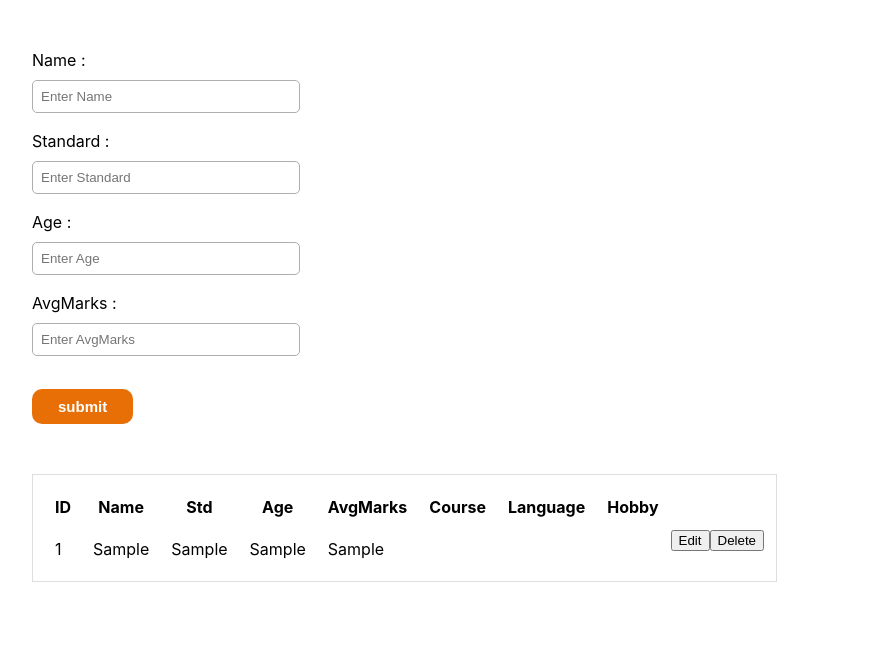
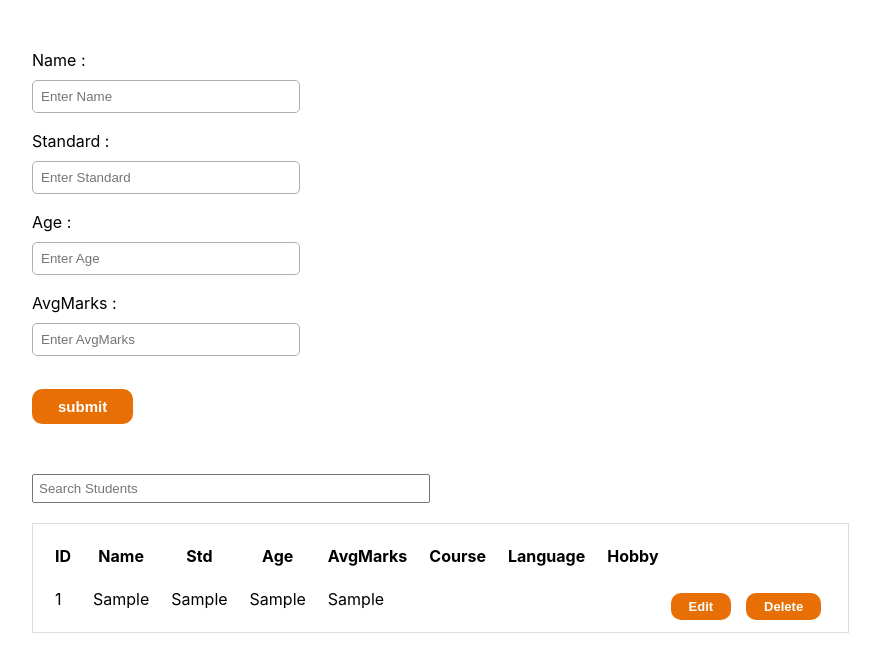
Before and after one commit to Himja-jnext/ReactDemo, a React (Create React App) app in the folder my-app/: page / in a window 1280 px wide. Both pictures are taken after typing "Sample", "Sample", "Sample", "Sample" into the empty fields and a click on the button "submit". Shown: the top 672 px of the page, without its empty margins (168-1048 px from the left). Built offline with nearby package versions, Linux system fonts and the light colour scheme.

Commit message:
update data in table

```diff
--- a/my-app/src/App.css
+++ b/my-app/src/App.css
@@ -36,3 +36,12 @@ td{
     font-weight: 600;
     cursor: pointer;
 }
+.edit-btn{
+    padding: 6px 18px;
+    font-size: 13px;
+}
+.searchfiled{
+    margin: 20px 0 0 200px;
+    padding: 5px;
+    width: 30%;
+}
--- a/my-app/src/MyComponents/Table.js
+++ b/my-app/src/MyComponents/Table.js
@@ -7,6 +7,14 @@ export default class Table extends React.Component {
 
     return (
       <div>
+        <input
+          type="text"
+          name="Search"
+          id="Search"
+          className="searchfiled"
+          placeholder="Search Students"
+          onChange={(e) => this.props.searchData(e)}
+        />
         <table className="table">
           <thead>
             <tr>
@@ -35,10 +43,16 @@ export default class Table extends React.Component {
                   <td>{item?.lang}</td>
                   <td>{item?.hobby}</td>
 
-                  <button onClick={(e) => this.props.editItem(e, item)}>
+                  <button
+                    className="sub-btn edit-btn"
+                    onClick={(e) => this.props.editItem(e, item)}
+                  >
                     Edit
                   </button>
-                  <button onClick={(e) => this.props.deleteItem(index, item)}>
+                  <button
+                    className="sub-btn edit-btn"
+                    onClick={(e) => this.props.deleteItem(index, item)}
+                  >
                     Delete
                   </button>
                 </tr>
--- a/my-app/src/MyComponents/TableComponent.js
+++ b/my-app/src/MyComponents/TableComponent.js
@@ -21,6 +21,7 @@ class TableComponent extends React.Component {
       Age: "",
       AvgMarks: "",
       id: "",
+      Search: "",
       Update: false,
       clickedItemData: {},
     };
@@ -96,24 +97,50 @@ class TableComponent extends React.Component {
       return (updatedData[i] = object);
     });
     console.log("updatedData", updatedData);
-    this.setState({ UserData: updatedData, formdata: {} });
+    this.setState({ UserData: updatedData, formdata: {}, Update: false });
     e.target.reset();
   };
 
   InputChange = (e) => {
     let name = e.target.name;
     let value = e.target.value;
+    let searchvalue = e.target.value;
     this.setState(() => ({
-      formdata: { ...this.state.formdata, [name]: value },
+      formdata: { ...this.state.formdata, [name]: value, Search: searchvalue },
     }));
+    // this.setState();
+  };
+
+  onsearch = (e) => {
+    const { Search } = this.state;
+    // let searchvalue = e.target.value;
+    let students = this.props.searchdata,
+      searchstring = this.state.Search.trim().toLowerCase();
+    if (Search?.length > 0) {
+      students = students.filer((e) => {
+        e.Name.toLowerCase().match(searchstring);
+        console.log("hello", Search.length);
+      });
+      this.setState({ userData: searchstring });
+    }
+    console.log("hello", Search.length);
   };
 
   render() {
-    const { userData, formdata, UserData, Update } = this.state;
+    const { userData, formdata, UserData, Update, Search } = this.state;
 
     // console.log("UserData", UserData);
     // console.log("singleUserData", this.state.singleUserData);
     // console.log(typeof userData);
+
+    // let students = this.props.searchdata,
+    //   searchstring = this.state.Search.trim().toLowerCase();
+    // if (Search?.length > 0) {
+    //   students = students.filer((e) => {
+    //     e.Name.toLowerCase().match(searchstring);
+    //   });
+    //   this.setState({ userData: searchstring });
+    // }
 
     return (
       <div>
@@ -128,6 +155,7 @@ class TableComponent extends React.Component {
           usertabVal={this.state.UserData}
           deleteItem={this.removeItem}
           editItem={this.addItem}
+          searchData={this.onsearch}
           // handleClick={this.showclickData}
         />
 
```
Also changed, not shown: my-app/src/MyComponents/FormComponent.js (+4 -5 lines).
